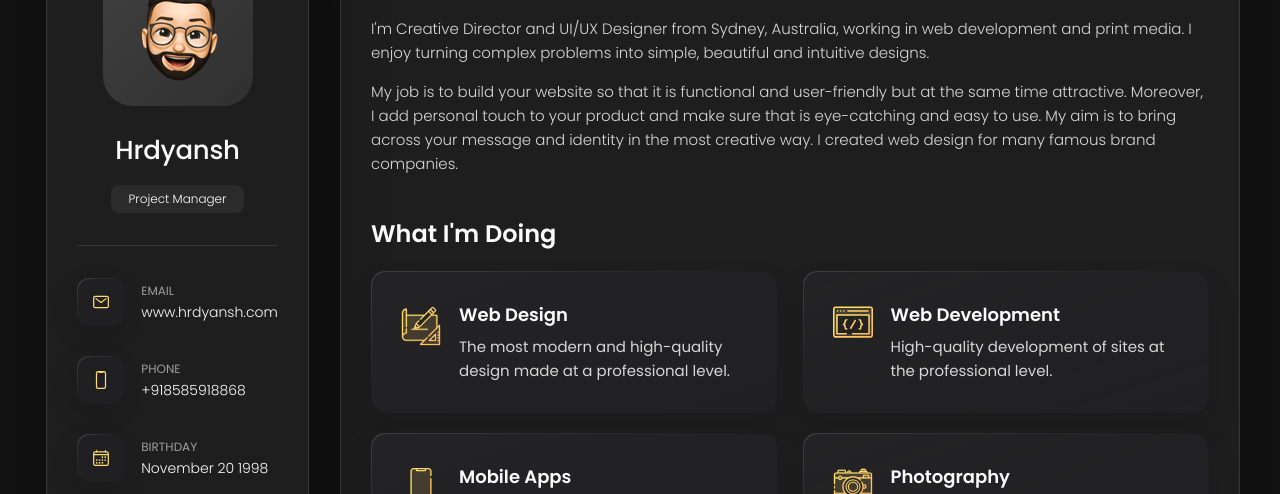
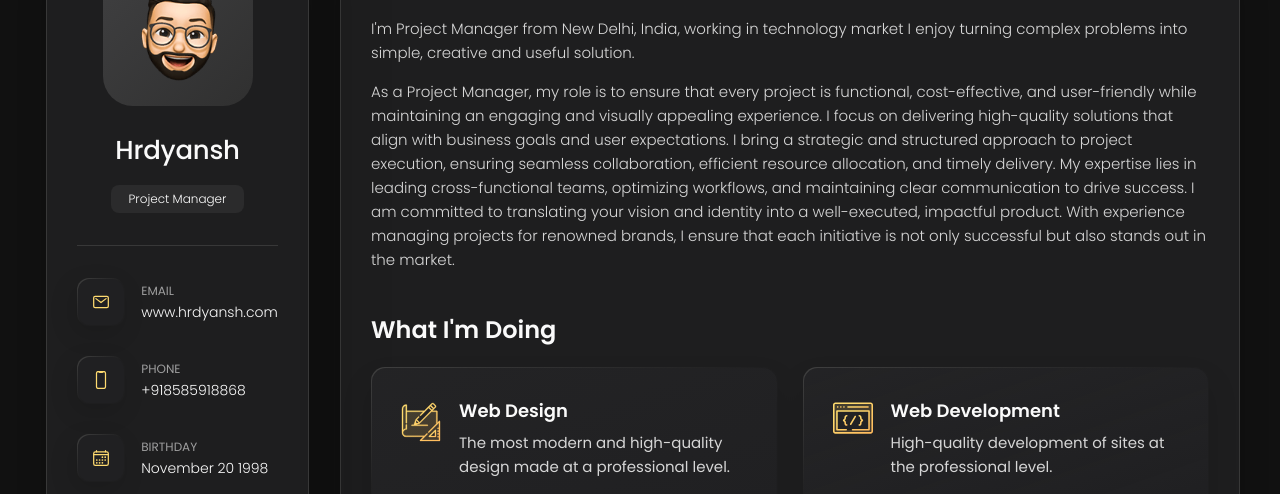
Before and after one commit to HrdyanshD/HrdyanshD.github.io, a plain HTML site: page index.html in a window 1280 px wide. Shown: the part 162-656 px from the top of the page. Drawn offline with nearby package versions, Linux system fonts and the light colour scheme.

Commit message:
Update index.html

```diff
--- a/index.html
+++ b/index.html
@@ -209,17 +209,17 @@
 
         <section class="about-text">
           <p>
-            I'm Creative Director and UI/UX Designer from Sydney, Australia, working in web development and print media.
+            I'm Project Manager from New Delhi, India, working in technology market
             I enjoy
-            turning complex problems into simple, beautiful and intuitive designs.
+            turning complex problems into simple, creative and useful solution.
           </p>
 
           <p>
-            My job is to build your website so that it is functional and user-friendly but at the same time attractive.
-            Moreover, I
-            add personal touch to your product and make sure that is eye-catching and easy to use. My aim is to bring
-            across your
-            message and identity in the most creative way. I created web design for many famous brand companies.
+            As a Project Manager, my role is to ensure that every project is functional, cost-effective, and user-friendly while maintaining an engaging and visually appealing experience. I focus on delivering high-quality solutions that align with business goals and user expectations.
+
+I bring a strategic and structured approach to project execution, ensuring seamless collaboration, efficient resource allocation, and timely delivery. My expertise lies in leading cross-functional teams, optimizing workflows, and maintaining clear communication to drive success.
+
+I am committed to translating your vision and identity into a well-executed, impactful product. With experience managing projects for renowned brands, I ensure that each initiative is not only successful but also stands out in the market.
           </p>
         </section>
 
```
